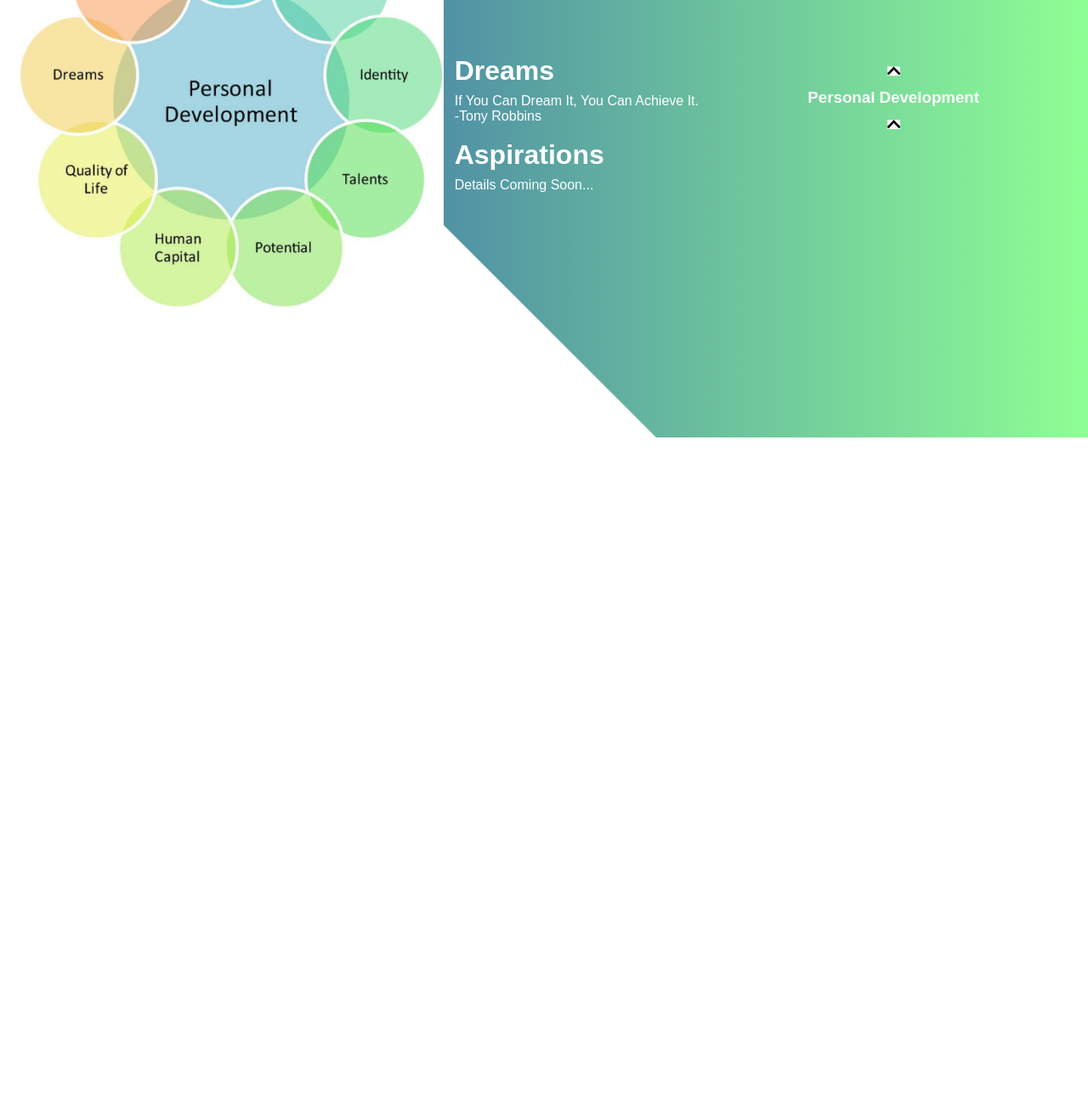
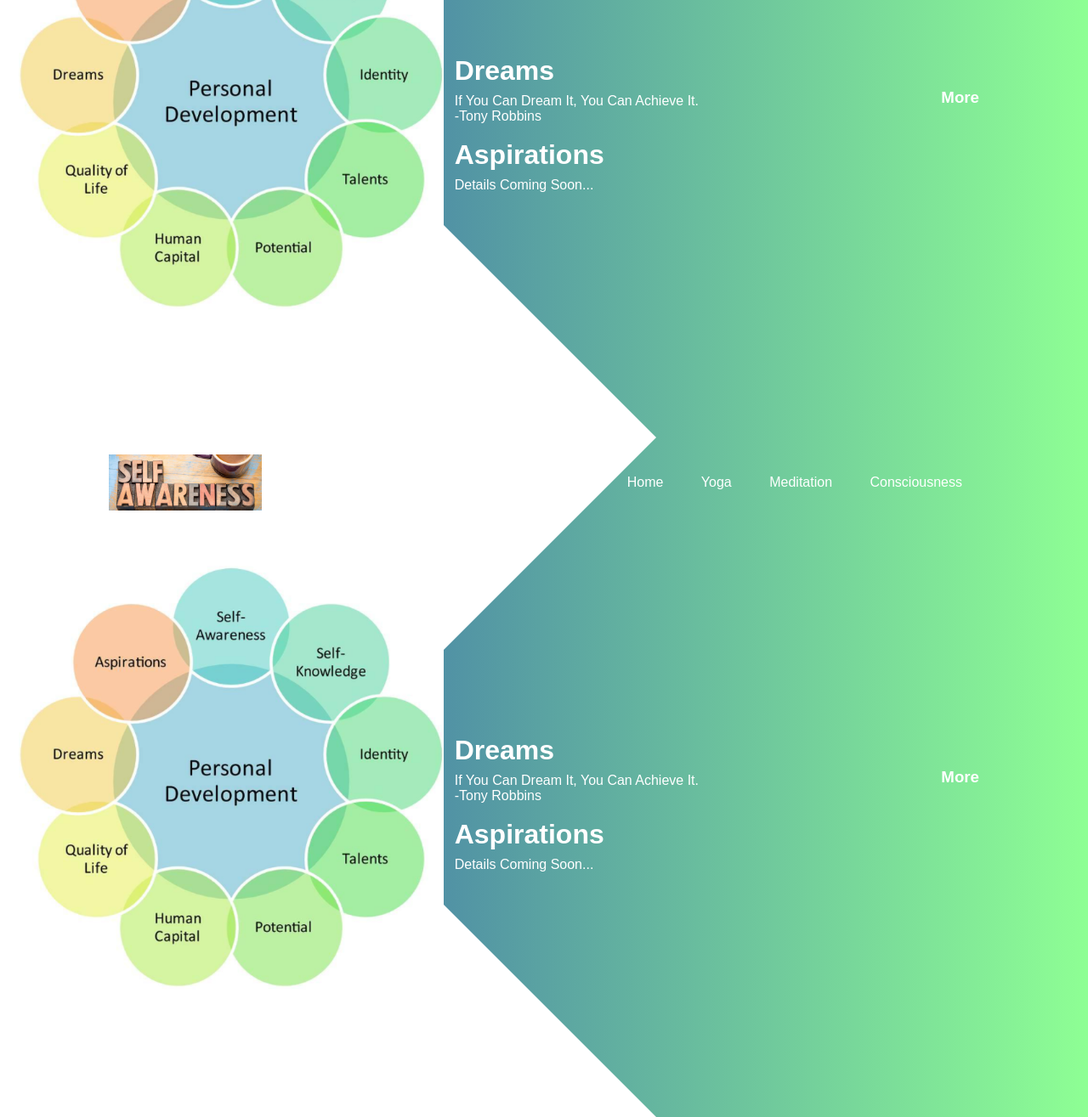
Before and after one commit to hworkneh/PersonalDevelopment, a plain HTML site: page index.html in a window 1280 px wide. Shown: the part 285-1600 px from the top of the page at 85% size. Before the commit the page ends 800 px from the top, so only its background shows below. Drawn offline with Linux system fonts and the light colour scheme.

Commit message:
Update index.html

```diff
--- a/index.html
+++ b/index.html
@@ -1,6 +1,7 @@
+
 <html>
 <head>
-    <title> Using HTML and CSS</title>
+    <title> Using HTML, CSS and JS</title>
     <link rel="stylesheet" href="style.css">
 </head>
 
@@ -70,9 +71,16 @@
         </div>
 
        <div class="controls">
-           <img src="image/up.PNG" id="upBtn">
+
+            <div class ="up" id="upBtn"></div>
+           <h3>More</h3>
+            <div class="down" id="downBtn"></div>
+
+           <!-- <img src="image/up.PNG" id="upBtn">
            <h3>Personal Development</h3>
-           <img src="image/uparrow.PNG" id="downBtn">
+           <img src="image/uparrow.PNG" id="downBtn">   -->
+
+
        </div>
     </div>
 
@@ -100,3 +108,116 @@ downBtn.onclick = function()
 
 </body>
 </html>
+
+
+<html>
+<head>
+    <title> Using HTML, CSS and JS</title>
+    <link rel="stylesheet" href="style.css">
+</head>
+
+<body>
+    <div class="main">
+        <nav>
+            <div class="logo">
+                <img src="image/self.PNG">
+            </div>
+            <div class="nav-links">
+                <ul>
+                    <li><a href="#">Home</a></li>
+                    <li><a href="#">Yoga</a></li>
+                    <li><a href="#">Meditation</a></li>
+                    <li><a href="#">Consciousness</a></li>
+                </ul>
+            </div>
+        </nav>
+
+        <div class="information">
+            <div class="overlay"></div>
+            <img src="image/PersonalDevelopment.PNG" class="PersonalDev">
+           <div id="circle">
+
+            <div class="feature one">
+                <div>
+                       <h1>Dreams</h1>
+                       <p>If You Can Dream It, You Can Achieve It.<br> -Tony Robbins</p>
+                       <br>
+                       <h1>Aspirations</h1>
+                       <p>Details Coming Soon...</p>
+
+                    </div>
+                </div>
+
+               <div class="feature two">
+                <div>
+                    <h1>Self-Awareness</h1>
+                    <p>Details Coming Soon...</p>
+                    <br>
+                       <h1>Self-Knowledge</h1>
+                       <p>Details Coming Soon...</p>
+                 </div>
+               </div>
+
+               <div class="feature three">
+                <div>
+                    <h1>Identity</h1>
+                    <p>The fact of being who or what<br> a person or thing is...</p>
+                    <br>
+                       <h1>Talents</h1>
+                       <p>Details Coming Soon...</p>
+                 </div>
+               </div>
+
+               <div class="feature four">
+                <div>
+                    <h1>Potential</h1>
+                    <p>capable of becoming real</p>
+                    <br>
+                       <h1>Quality of Life</h1>
+                       <p>Details Coming Soon...</p>
+                 </div>
+                </div>
+
+          </div>
+        </div>
+
+       <div class="controls">
+
+            <div class ="up" id="upBtn"></div>
+           <h3>More</h3>
+            <div class="down" id="downBtn"></div>
+
+           <!-- <img src="image/up.PNG" id="upBtn">
+           <h3>Personal Development</h3>
+           <img src="image/uparrow.PNG" id="downBtn">   -->
+
+
+       </div>
+    </div>
+
+<script>/*click up and down events   <img src="Desktop/potential.PNG"> right below feature1,2,3,and 4*/
+    var circle = document.getElementById("circle")
+    var upBtn = document.getElementById("upBtn")
+    var downBtn = document.getElementById("downBtn")
+
+    var rotateValue = circle.style.transform;
+    var rotateSum;
+
+    upBtn.onclick = function()
+{
+    rotateSum = rotateValue + "rotate(-90deg)"/*unticlockwise direction*/
+    circle.style.transform = rotateSum;
+    rotateValue = rotateSum;
+}
+downBtn.onclick = function()
+{
+    rotateSum = rotateValue + "rotate(90deg)"/*clockwise direction*/
+    circle.style.transform = rotateSum;
+    rotateValue = rotateSum;
+}
+</script>
+
+</body>
+</html>
+
+<!-- Hanna@Nov2021 -->
```
